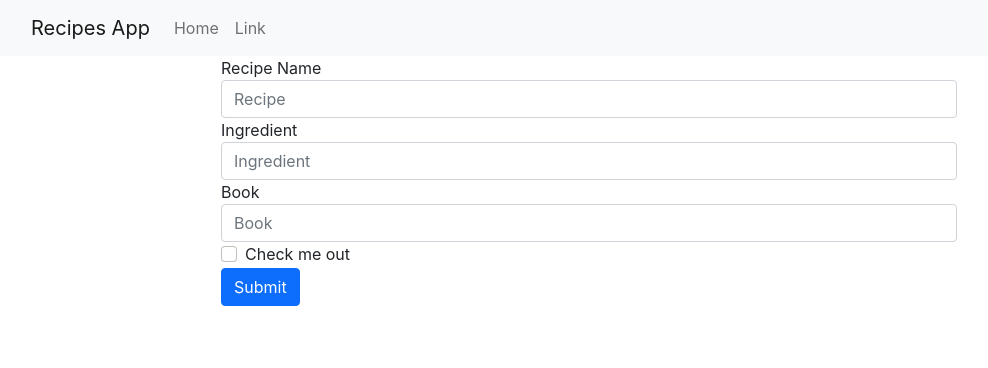
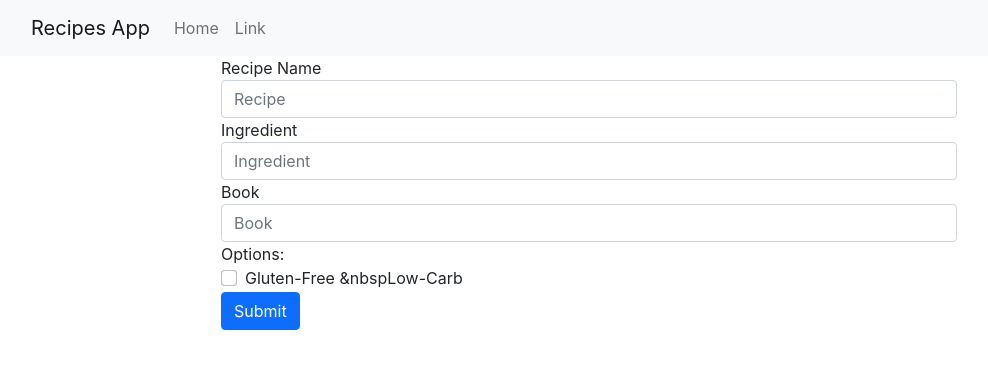
Before and after one commit to davidsjg/DMD-Recipes-App, a React (Create React App) app in the folder client/: page / in a window 1280 px wide. Shown: the top 368 px of the page, without its empty margins (51-1039 px from the left). Built offline with nearby package versions, Linux system fonts and the light colour scheme; the HTML template or start-up script is replaced by a standard one.

Commit message:
low carb/gluten free checkboxes added to form

```diff
--- a/client/src/components/SearchForm/SearchForm.js
+++ b/client/src/components/SearchForm/SearchForm.js
@@ -45,7 +45,6 @@ export default function SearchForm() {
             ref={recipeSearch}
           />
         </div>
-
         <div className="form-group">
           <label>Ingredient</label>
           <input
@@ -66,14 +65,25 @@ export default function SearchForm() {
             ref={bookSearch}
           />
         </div>
-
+        Options:
         <div className="form-check">
           <input
+            inline="true"
             type="checkbox"
             className="form-check-input"
             id="exampleCheck1"
           />
-          <label className="form-check-label">Check me out</label>
+
+          <label className="form-check-label">Gluten-Free &nbsp</label>
+
+          <input
+            inline="true"
+            type="checkbox"
+            className="form-check-input"
+            id="exampleCheck1"
+          />
+
+          <label className="form-check-label">Low-Carb</label>
         </div>
         <button
           onClick={handleSubmit}
```
